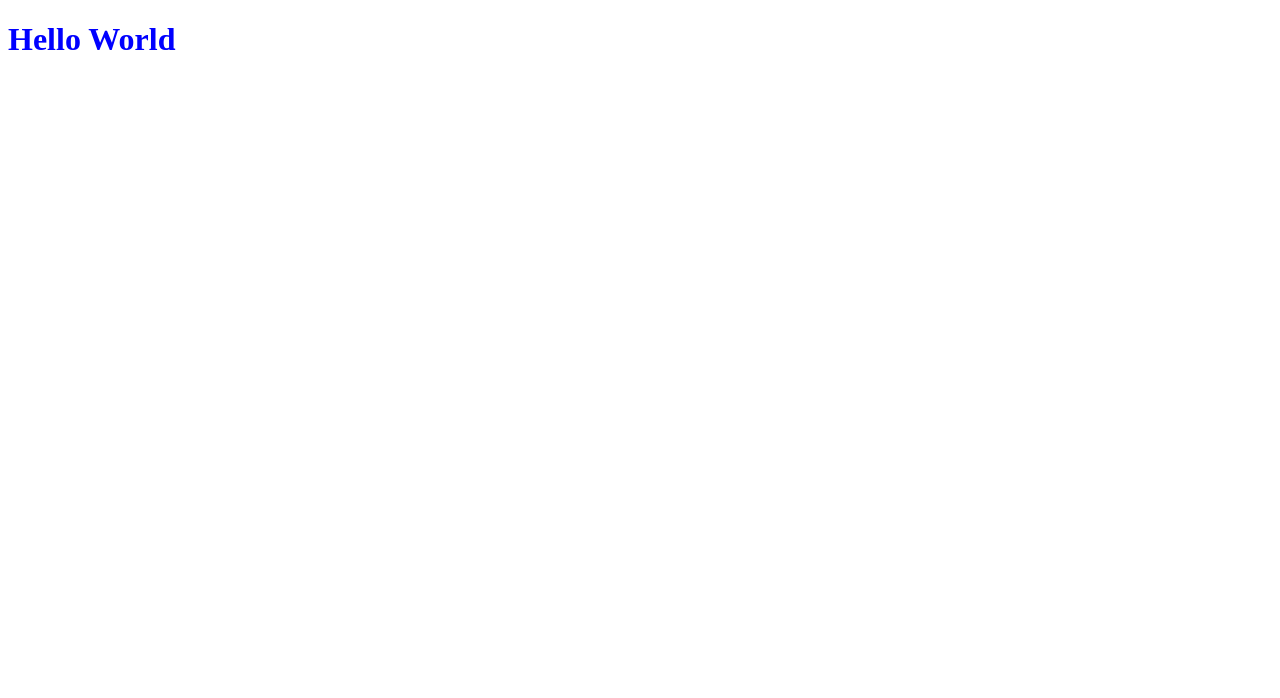
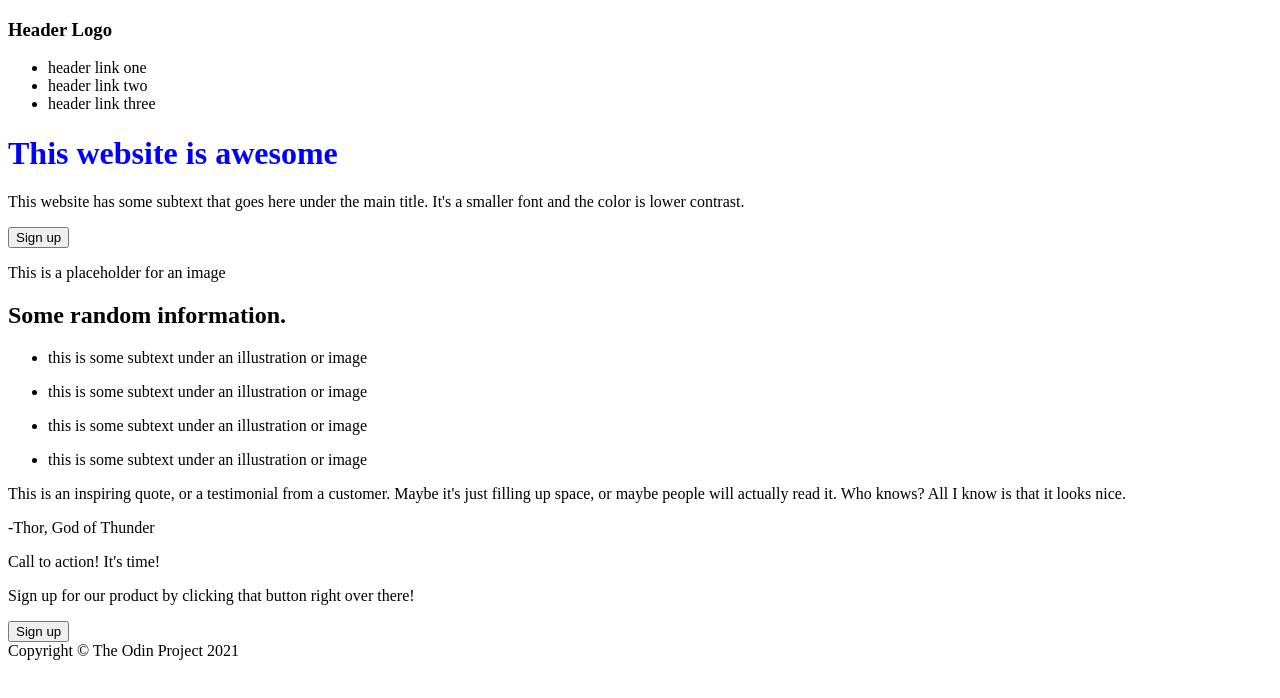
Before and after one commit to lj140542/odin-landing-page, a plain HTML site: page index.html in a window 1280 px wide. Drawn offline with Linux system fonts and the light colour scheme.

Commit message:
Add the content of the HTML file.

```diff
--- a/index.html
+++ b/index.html
@@ -8,6 +8,64 @@
     <title>Document</title>
 </head>
 <body>
-    <h1>Hello World</h1>
+    <!-- first part -->
+    <h3>Header Logo</h3>
+    <ul>
+        <li>header link one</li>
+        <li>header link two</li>
+        <li>header link three</li>
+    </ul>
+    <h1>This website is awesome</h1>
+    <p>
+        This website has some subtext that goes here under the main title.
+        It's a smaller font and the color is lower contrast.
+    </p>
+    <button>Sign up</button>
+    <p>This is a placeholder for an image</p>
+
+    <!-- second part -->
+    <h2>Some random information.</h2>
+    <ul>
+        <li>
+            <div></div>
+            <p>
+                this is some subtext under an illustration or image
+            </p>
+        </li>
+        <li>
+            <div></div>
+            <p>
+                this is some subtext under an illustration or image
+            </p>
+        </li>
+        <li>
+            <div></div>
+            <p>
+                this is some subtext under an illustration or image
+            </p>
+        </li>
+        <li>
+            <div></div>
+            <p>
+                this is some subtext under an illustration or image
+            </p>
+        </li>
+    </ul>
+
+    <!-- third part -->
+    <p>
+        This is an inspiring quote, or a testimonial from a customer.
+        Maybe it's just filling up space, or maybe people will actually read it.
+        Who knows? All I know is that it looks nice.
+    </p>
+    <p>-Thor, God of Thunder</p>
+
+    <!-- fourth part -->
+    <p>Call to action! It's time!</p>
+    <p>Sign up for our product by clicking that button right over there!</p>
+    <button>Sign up</button>
+
+    <!-- footer -->
+    <footer>Copyright © The Odin Project 2021</footer>
 </body>
 </html>
```
